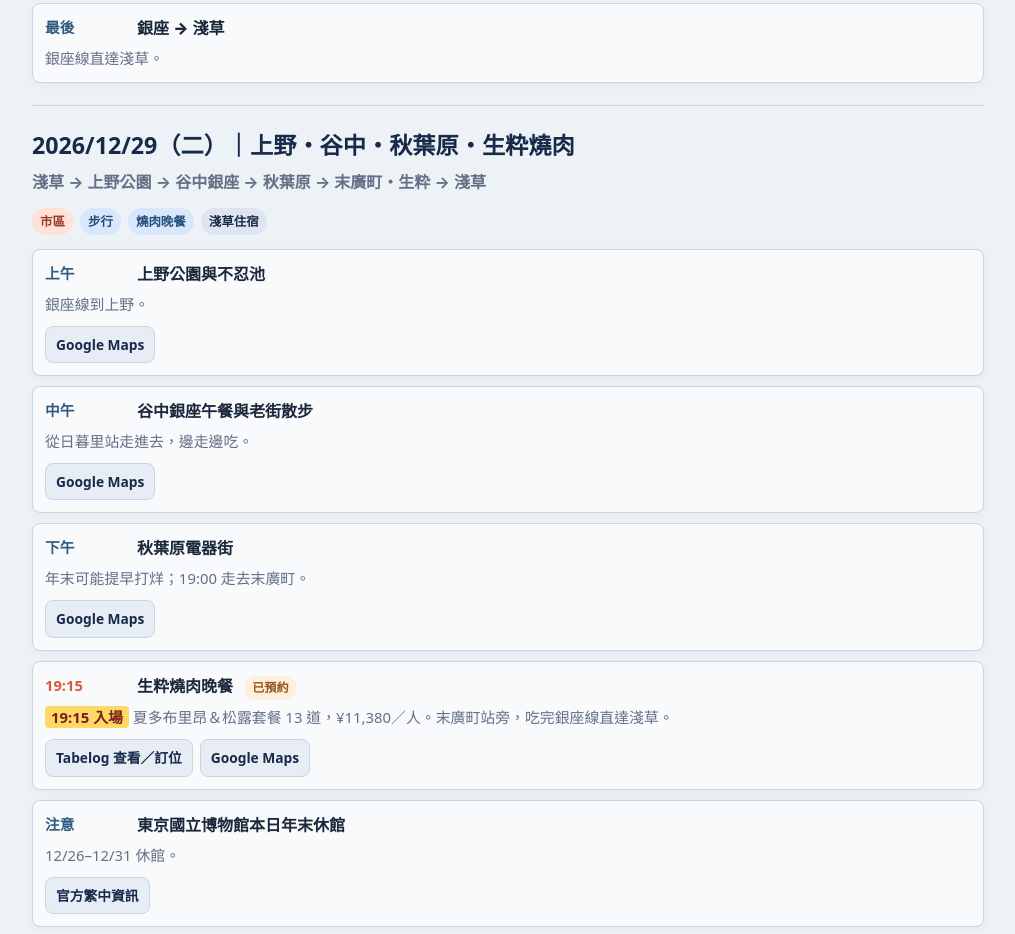
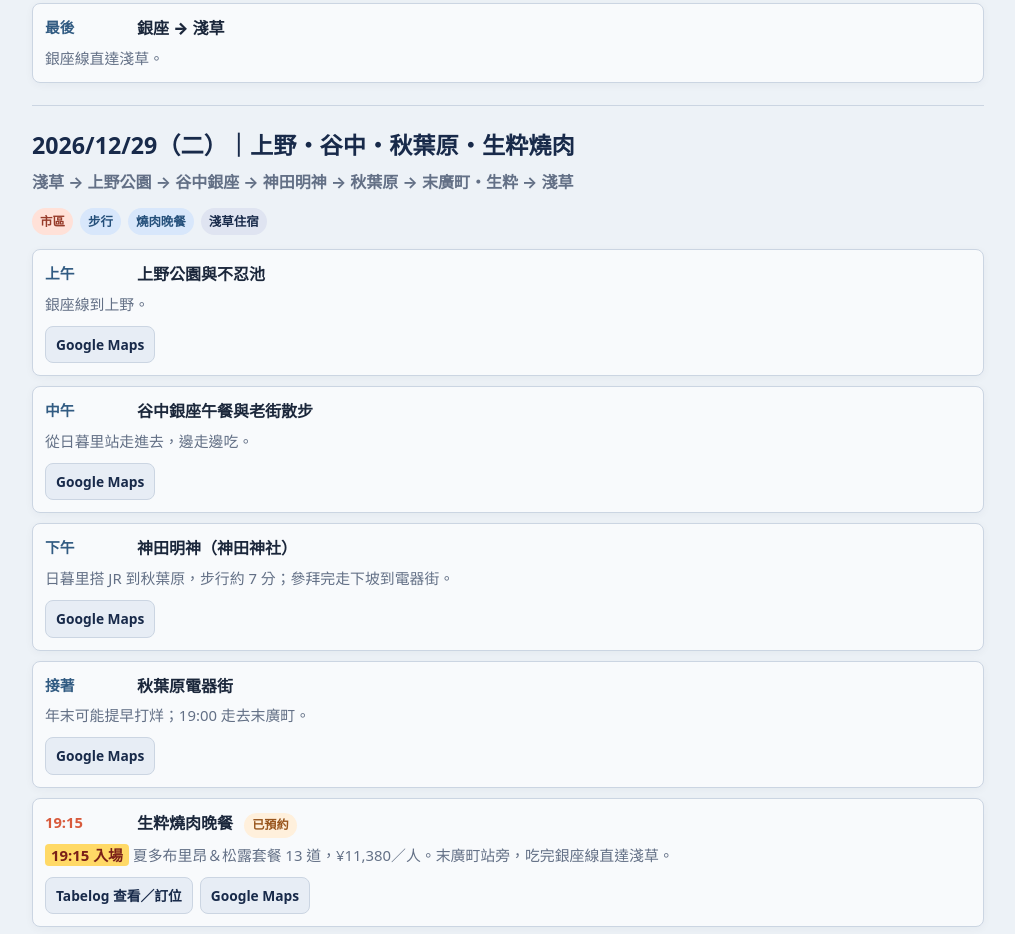
Before and after one commit to axde954e6/2026-TOKYO, a plain HTML site: page index.html in a window 1280 px wide. Shown: the part 6298-7232 px from the top of the page, without its empty margins (132-1147 px from the left). Drawn offline with Linux system fonts and the light colour scheme.

Commit message:
12/29: add Kanda Myojin before Akihabara
Co-Authored-By: Claude Opus 5.5 <noreply@anthropic.com>
Claude-Session: https://claude.ai/code/session_01DcfaDZjqg6SmZBCw8awp7q

```diff
--- a/index.html
+++ b/index.html
@@ -345,12 +345,13 @@
 
     <section class="day" id="d1229">
       <h2>2026/12/29（二）｜上野・谷中・秋葉原・生粋燒肉</h2>
-      <p class="route">淺草 → 上野公園 → 谷中銀座 → 秋葉原 → 末廣町・生粋 → 淺草</p>
+      <p class="route">淺草 → 上野公園 → 谷中銀座 → 神田明神 → 秋葉原 → 末廣町・生粋 → 淺草</p>
       <div class="meta-row"><span class="tag city">市區</span><span class="tag">步行</span><span class="tag">燒肉晚餐</span><span class="tag sleep">淺草住宿</span></div>
       <div class="items">
         <article class="item"><div class="topline"><span class="time">上午</span><span class="what">上野公園與不忍池</span></div><p class="note">銀座線到上野。</p><div class="links"><a class="btn" href="https://www.google.com/maps/search/?api=1&query=Ueno+Park" target="_blank" rel="noreferrer">Google Maps</a></div></article>
         <article class="item"><div class="topline"><span class="time">中午</span><span class="what">谷中銀座午餐與老街散步</span></div><p class="note">從日暮里站走進去，邊走邊吃。</p><div class="links"><a class="btn" href="https://www.google.com/maps/search/?api=1&query=Yanaka+Ginza" target="_blank" rel="noreferrer">Google Maps</a></div></article>
-        <article class="item"><div class="topline"><span class="time">下午</span><span class="what">秋葉原電器街</span></div><p class="note">年末可能提早打烊；19:00 走去末廣町。</p><div class="links"><a class="btn" href="https://www.google.com/maps/search/?api=1&query=Akihabara+Electric+Town" target="_blank" rel="noreferrer">Google Maps</a></div></article>
+        <article class="item"><div class="topline"><span class="time">下午</span><span class="what">神田明神（神田神社）</span></div><p class="note">日暮里搭 JR 到秋葉原，步行約 7 分；參拜完走下坡到電器街。</p><div class="links"><a class="btn" href="https://maps.app.goo.gl/qZESnRCeDXdxoYBBA" target="_blank" rel="noreferrer">Google Maps</a></div></article>
+        <article class="item"><div class="topline"><span class="time">接著</span><span class="what">秋葉原電器街</span></div><p class="note">年末可能提早打烊；19:00 走去末廣町。</p><div class="links"><a class="btn" href="https://www.google.com/maps/search/?api=1&query=Akihabara+Electric+Town" target="_blank" rel="noreferrer">Google Maps</a></div></article>
         <article class="item"><div class="topline"><span class="time reserved">19:15</span><span class="what">生粋燒肉晚餐 <span class="booking-date">已預約</span></span></div><p class="note"><mark class="hl">19:15 入場</mark> 夏多布里昂＆松露套餐 13 道，¥11,380／人。末廣町站旁，吃完銀座線直達淺草。</p><div class="links"><a class="btn" href="https://tabelog.com/tw/tokyo/A1311/A131101/13165294/" target="_blank" rel="noreferrer">Tabelog 查看／訂位</a><a class="btn" href="https://maps.app.goo.gl/F2iHhFWkDKSTfo8b8" target="_blank" rel="noreferrer">Google Maps</a></div></article>
         <article class="item"><div class="topline"><span class="time">注意</span><span class="what">東京國立博物館本日年末休館</span></div><p class="note">12/26–12/31 休館。</p><div class="links"><a class="btn" href="https://www.tnm.jp/modules/r_free_page/index.php?id=1659" target="_blank" rel="noreferrer">官方繁中資訊</a></div></article>
       </div>
```
